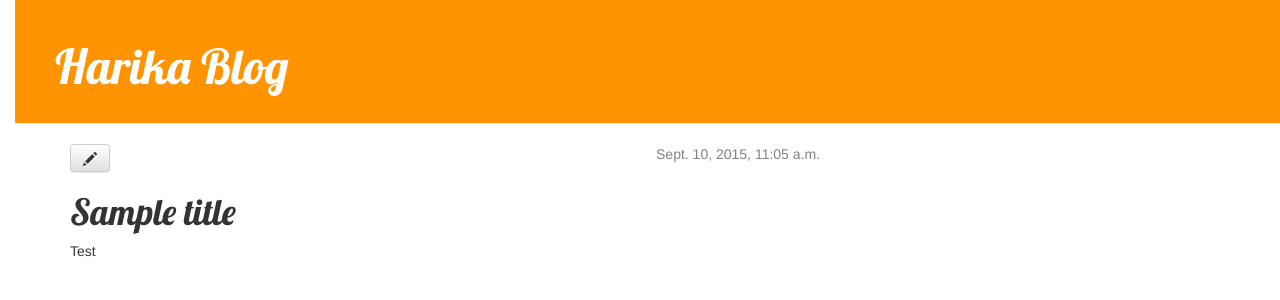
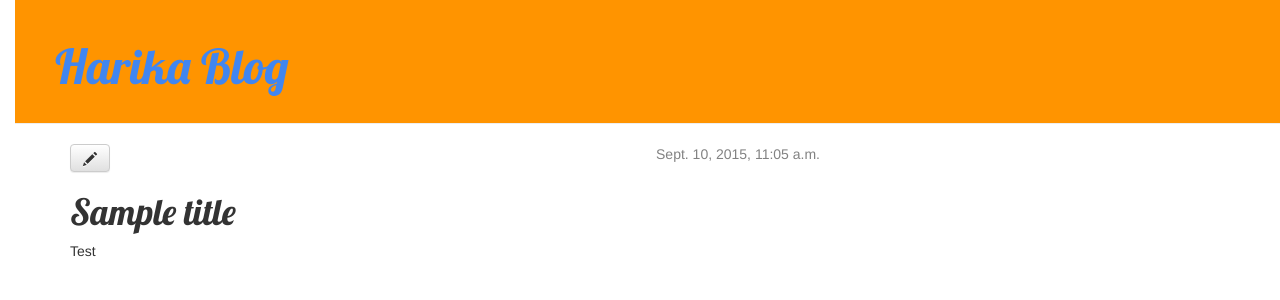
Before and after one commit to nescodeharika/nescode, a Django app: page /post/5/ in a window 1280 px wide. Shown: the top 300 px of the page. Run offline with Django 3.2, Linux system fonts and the light colour scheme; data comes from the database, SQL or seed files in the repository; some libraries are stand-ins or nearby versions.

Commit message:
Blog title change color

```diff
--- a/blog/static/css/blog.css
+++ b/blog/static/css/blog.css
@@ -1,5 +1,5 @@
 h1 a {
-    color: #DE5C26;
+    color: #FCA205;
     font-family: 'Lobster';
 }
 
@@ -13,7 +13,7 @@ body {
 }
 
 .page-header h1, .page-header h1 a, .page-header h1 a:visited, .page-header h1 a:active {
-    color: #ffffff;
+    color: #4186F0;
     font-size: 36pt;
     text-decoration: none;
 }
```
